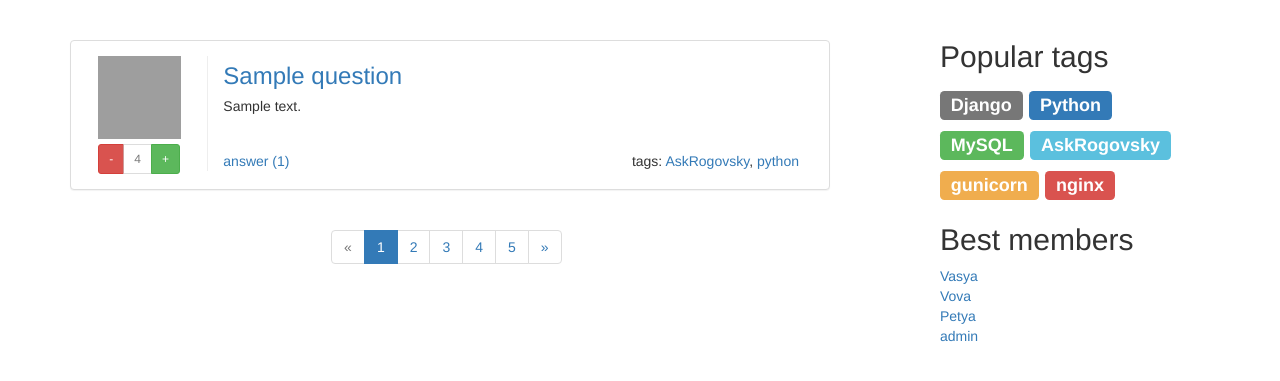
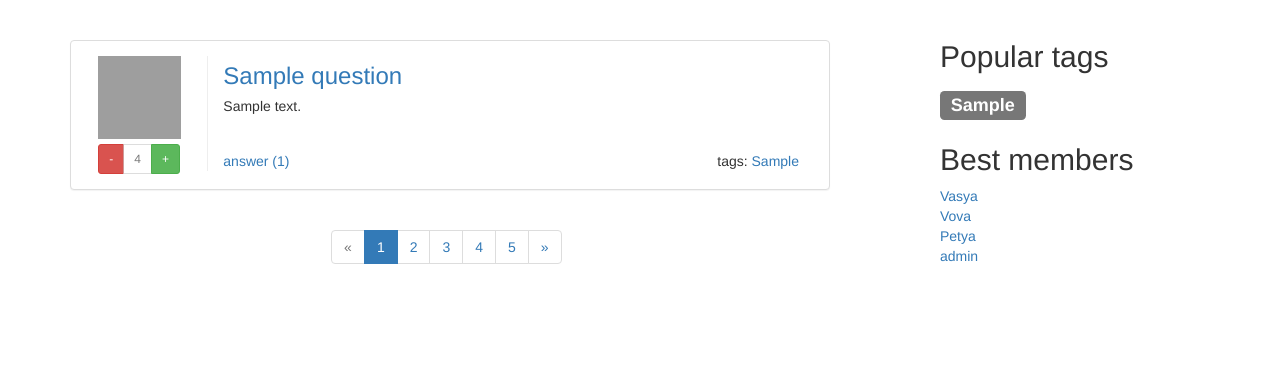
Before and after one commit to alrogovsky/ask, a Django app: page / in a window 1280 px wide. Shown: the part 51-432 px from the top of the page. Run offline with Django 3.2, Linux system fonts and the light colour scheme; tables that the repository leaves empty hold one stand-in row (values such as "Sample post"); grey boxes are pictures that could not be loaded.

Commit message:
tags update

```diff
--- a/ask_rogovsky2/urls.py
+++ b/ask_rogovsky2/urls.py
@@ -12,4 +12,5 @@ urlpatterns = [
     url(r'^signup/$', 'ask_rogovsky2.views.signup', name='signup'),
     url(r'^question/(\d+)$', 'ask_rogovsky2.views.question', name='question'),
     url(r'^ask/$','ask_rogovsky2.views.ask', name='ask'),
+    url(r'^tag/(.+)$', 'ask_rogovsky2.views.bytag', name='tag')
 ]
--- a/ask_rogovsky2/views.py
+++ b/ask_rogovsky2/views.py
@@ -4,54 +4,73 @@ from django.contrib.auth.models import User
 from ask.models import Profile, Question, Answer, Tag, Rate
 from django.core.paginator import Paginator
 from django.http import Http404
-from django.contrib.auth import logout
-from django.contrib.auth.decorators import login_required
 from django.views.decorators.csrf import csrf_exempt
-import hashlib
-import os
-import json as simplejson
+
 
 @csrf_exempt
 def helloworld(request):
-	output = '<b>Hello World</b><br />'
-	if request.method == 'GET':
-		output += 'Get query: '
-		for x in request.GET:
-			output += x + '='
-			output += request.GET[x] + ' '
-	else:
-		output += 'Post query: '
-		for x in request.POST:
-			output += x + '='
-			output += request.POST[x] + ' '
-	html = "<html><body>%s</body></html>" % output
-	return HttpResponse(html)
+    output = '<b>Hello World</b><br />'
+    if request.method == 'GET':
+        output += 'Get query: '
+        for x in request.GET:
+            output += x + '='
+            output += request.GET[x] + ' '
+    else:
+        output += 'Post query: '
+        for x in request.POST:
+            output += x + '='
+            output += request.POST[x] + ' '
+    html = "<html><body>%s</body></html>" % output
+    return HttpResponse(html)
 
 
 def login(request):
-	return render(request, 'login.html')
+    return render(request, 'login.html')
 
 
 def questions(request):
     questions = Question.objects.all().order_by('-date_added')
-    for q in questions:
-        q.answers = Answer.objects.filter(question_id = q.id).count()
-    return render(request, 'questions.html', {'questions':questions})
+    questions = getQuestionParams(questions)
+    return render(request, 'questions.html', {'questions': questions, 'best_tags': getBestTags()})
+
+
+def bytag(request, tag=''):
+    t = Tag.objects.get(word=tag)
+    questions = t.question_set.all().order_by('-date_added')
+    questions = getQuestionParams(questions)
+    return render(request, 'questions.html', {'questions': questions, 'tag': tag})
 
 
 def signup(request):
-	return render(request, 'signup.html')
+    return render(request, 'signup.html')
 
 
 def question(request, id=0):
     q_id = int(id)
     try:
-        question = Question.objects.get(id = q_id)
+        question = Question.objects.get(id=q_id)
     except Question.DoesNotExist:
         raise Http404
     answers = Answer.objects.filter(question_id=q_id).order_by('-date_added')
-    return render(request, 'question.html', {'question':question, 'answers':answers})
+    return render(request, 'question.html', {'question': question, 'answers': answers})
 
 
 def ask(request):
-	return render(request, 'ask.html')
+    getBestTags()
+    return render(request, 'ask.html')
+
+
+########### helpers #############
+def getQuestionParams(questions):
+    for q in questions:
+        q.answers = Answer.objects.filter(question_id=q.id).count()
+        q.taglist = q.tags.all()
+    return questions
+
+
+def getBestTags():
+    tags = Tag.objects.all()
+    for t in tags:
+        t.quantity = t.question_set.all().count()
+    newlist = sorted(tags, key=lambda x: x.quantity, reverse=True)
+    return newlist[:5]
--- a/static/css/style.css
+++ b/static/css/style.css
@@ -15,6 +15,10 @@ h3 {
 
 #main {
   margin-top: 20px;
+}
+
+.taglink {
+    text-decoration: none !important;
 }
 
 .best {
@@ -68,8 +72,14 @@ h3 {
   float: right;
 }
 
-.h2__no__margin{
-  margin-top: 0px;
+.h2__no__margin {
+    margin-top: 0px;
+}
+
+
+.h2__tag{
+    margin-top:0px;
+    margin-bottom: 30px;
 }
 
 .bordered-top {
--- a/templates/layout.html
+++ b/templates/layout.html
@@ -57,12 +57,9 @@
       <h2>Popular tags</h2>
       <div class="best">
         <h3>
-          <span class="label label-default">Django</span>
-          <span class="label label-primary">Python</span>
-          <span class="label label-success">MySQL</span>
-          <span class="label label-info">AskRogovsky</span>
-          <span class="label label-warning">gunicorn</span>
-          <span class="label label-danger">nginx</span>
+            {% for t in best_tags %}
+          <a href="{% url 'tag' t.word %}" class="taglink"><span class="label label-default">{{ t.word }}</span></a>
+            {% endfor %}
         </h3>
       </div>
         <h2>Best members</h2>
--- a/templates/login.html
+++ b/templates/login.html
@@ -2,7 +2,7 @@
 
 {% block main %}
 <div class="container col-md-10 col-sm-12" id="login__container">
-  <h2>Login</h2>
+  <h2 class="h2__no__margin">Login</h2>
   <hr class="colorgraph">
   <form class="form-horizontal">
   <div class="form-group">
--- a/templates/questions.html
+++ b/templates/questions.html
@@ -1,6 +1,11 @@
 {% extends "layout.html" %}
 
 {% block main %}
+    {% if tag %}
+        <div class="row">
+            <h2 class="h2__tag text-center">Questions with tag: {{ tag }}</h2>
+        </div>
+    {% endif %}
 {% for i in questions %}
 <div class="row">
   <div class="panel panel-default panel-body question">
@@ -26,13 +31,15 @@
 	  	<div class="row question__footer">
         <span class="hidden-lg bottomleft"><a href="{% url 'question' i.id %}">answer ({{ i.answers }})</a></span>
         <span class="hidden-lg bottomright">tags:
-          <a href="#">AskRogovsky</a>,
-          <a href="#">python</a>
+            {% for t in i.taglist %}
+            <a href="{% url 'tag' t.word %}">{{ t.word }}</a>
+            {% endfor %}
         </span>
         <span class="visible-lg hidden-xs bottomleft"><a href="{% url 'question' i.id %}"> answer ({{ i.answers }})</a></span>
         <span class="visible-lg hidden-xs bottomright">tags:
-          <a href="#">AskRogovsky</a>,
-          <a href="#">python</a>
+            {% for t in i.taglist %}
+            <a href="{% url 'tag' t.word %}">{{ t.word }}</a>
+            {% endfor %}
         </span>
 	  	</div>
   	</div>
@@ -45,13 +52,15 @@
         <div class="row question__footer">
             <span class="hidden-lg bottomleft"><a href="{% url 'question' i.id %}">answer ({{ i.answers }})</a></span>
             <span class="hidden-lg bottomright">tags:
-              <a href="#">AskRogovsky</a>,
-              <a href="#">python</a>
+                {% for t in i.taglist %}
+              <a href="{% url 'tag' t.word %}">{{ t.word }}</a>
+                {% endfor %}
             </span>
             <span class="visible-lg hidden-xs bottomleft"><a href="{% url 'question' i.id %}">answer ({{ i.answers }})</a></span>
             <span class="visible-lg hidden-xs bottomright">tags:
-              <a href="#">AskRogovsky</a>,
-              <a href="#">python</a>
+                {% for t in i.taglist %}
+              <a href="{% url 'tag' t.word %}">{{ t.word }}</a>
+                {% endfor %}
             </span>
         </div>
   	</div>
```
